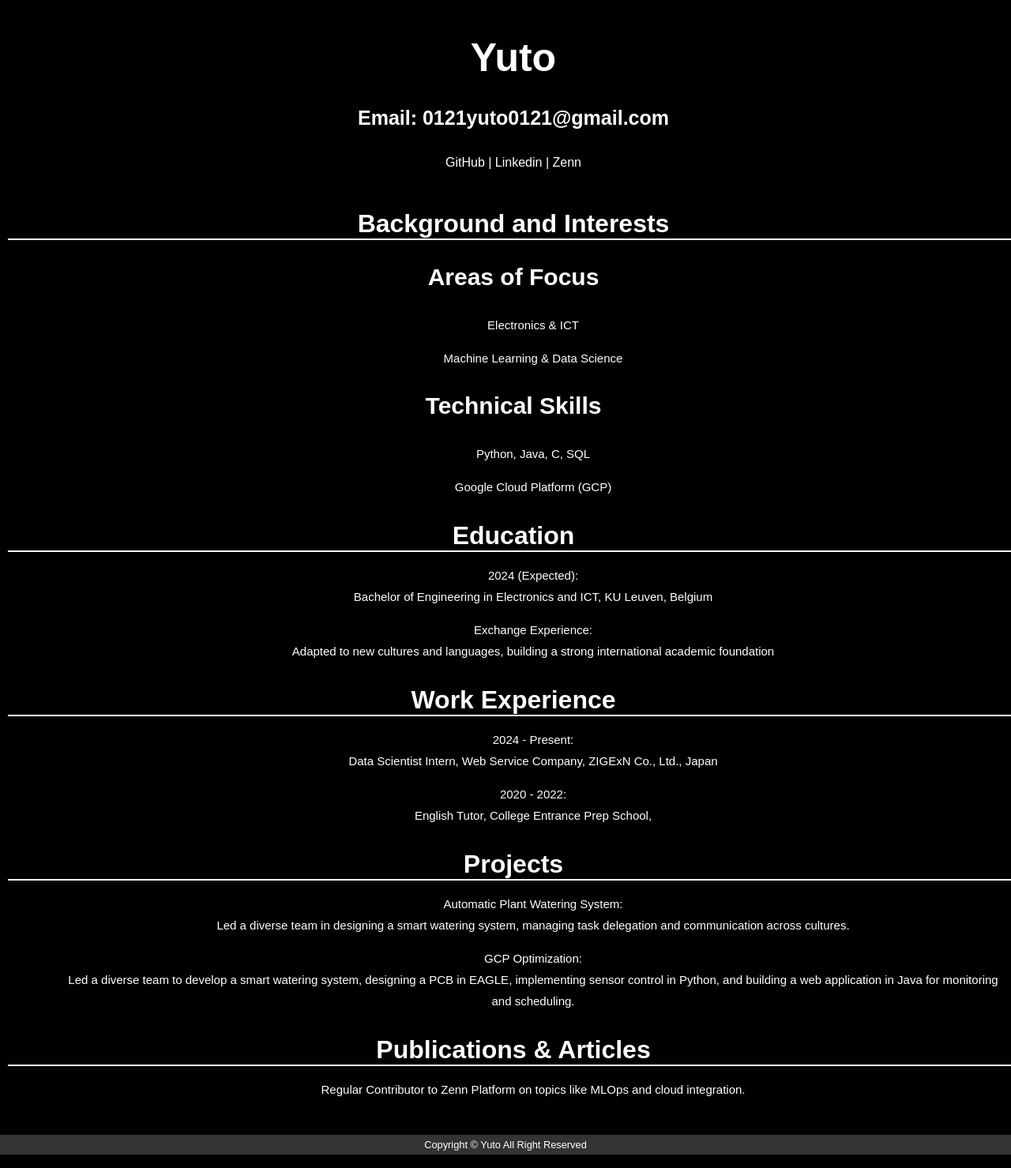
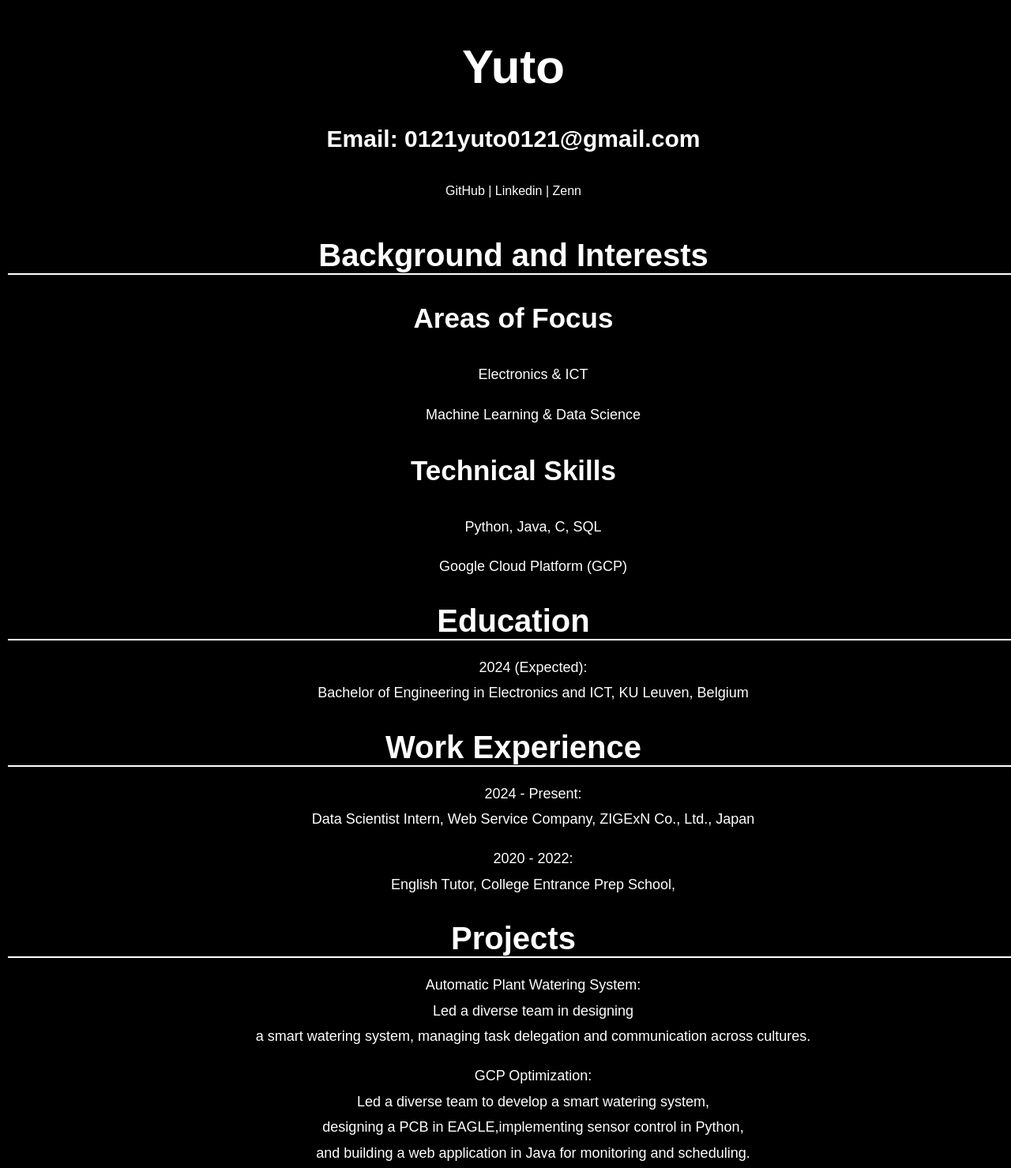
Before and after one commit to yuto0121/yuto0121.github.io, a plain HTML site: page index.html in a window 1280 px wide. Shown: the top 1479 px of the page at 79% size. Drawn offline with Linux system fonts and the light colour scheme.

Commit message:
changed css style

```diff
--- a/index.html
+++ b/index.html
@@ -37,8 +37,6 @@
     <h2>Education</h2>
     <ul>
       <li>2024 (Expected):<br>Bachelor of Engineering in Electronics and ICT, KU Leuven, Belgium</li>
-      <li>Exchange Experience:<br>Adapted to new cultures and languages, building a strong international academic
-        foundation</li>
     </ul>
 
     <h2>Work Experience</h2>
@@ -49,10 +47,12 @@
 
     <h2>Projects</h2>
     <ul>
-      <li>Automatic Plant Watering System:<br>Led a diverse team in designing a smart watering system, managing
+      <li>Automatic Plant Watering System:<br>Led a diverse team in designing <br>
+        a smart watering system, managing
         task delegation and communication across cultures.</li>
-      <li>GCP Optimization:<br>Led a diverse team to develop a smart watering system, designing a PCB in EAGLE,
-        implementing sensor control in Python, and building a web application in Java for monitoring and scheduling.
+      <li>GCP Optimization:<br>Led a diverse team to develop a smart watering system, <br>
+        designing a PCB in EAGLE,implementing sensor control in Python, <br>
+        and building a web application in Java for monitoring and scheduling.
       </li>
     </ul>
 
--- a/style.css
+++ b/style.css
@@ -10,12 +10,12 @@ body {
 
 /*----- ヘッダーと見出し -----*/
 h1 {
-    font-size: 50px;
+    font-size: 60px;
     font-family: "Arial", "Hiragino Mincho Pro", "MS PMincho", serif;
 }
 
 h2 {
-    font-size: 32px;
+    font-size: 40px;
     border-bottom: solid 2px #ffffff;
     color: #ffffff;
     margin-bottom: 15px;
@@ -24,21 +24,21 @@ h2 {
 }
 
 h3 {
-    font-size: 30px;
+    font-size: 35px;
     font-family: "Arial", "Hiragino Mincho Pro", "MS PMincho", serif;
 }
 
 h4 {
-    font-size: 25px;
+    font-size: 30px;
     font-family: "Arial", "Hiragino Mincho Pro", "MS PMincho", serif;
 }
 
 /*----- リストのスタイル -----*/
 li {
-    margin: 15px;
+    margin: 18px;
     list-style-type: none;
     font-family: "Arial", "Hiragino Mincho Pro", "MS PMincho", serif;
-    font-size: 15px;
+    font-size: 18px;
     color: #ffffff;
     line-height: 1.8;
     padding-left: 10px;
@@ -115,3 +115,21 @@ a:hover {
     font-size: 0.8em;
     padding: 5px;
 }
+
+/*----- 中央の線のみ表示するスタイル -----*/
+.center-line {
+    width: 100%;
+    text-align: center;
+    position: relative;
+}
+
+.center-line::before {
+    content: '';
+    display: inline-block;
+    width: 50px;
+    /* 中央の線の長さ */
+    border-top: 1px solid #ffffff;
+    position: absolute;
+    left: 50%;
+    transform: translateX(-50%);
+}
```
